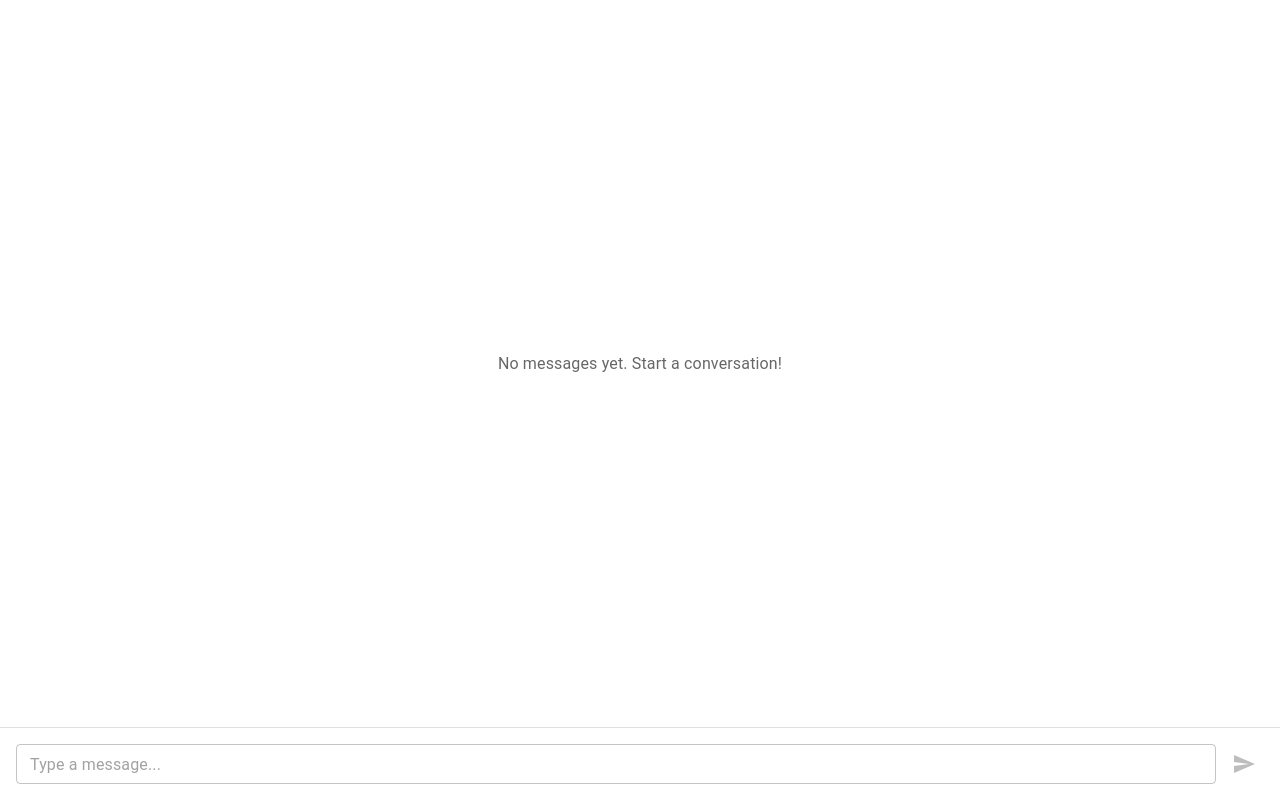
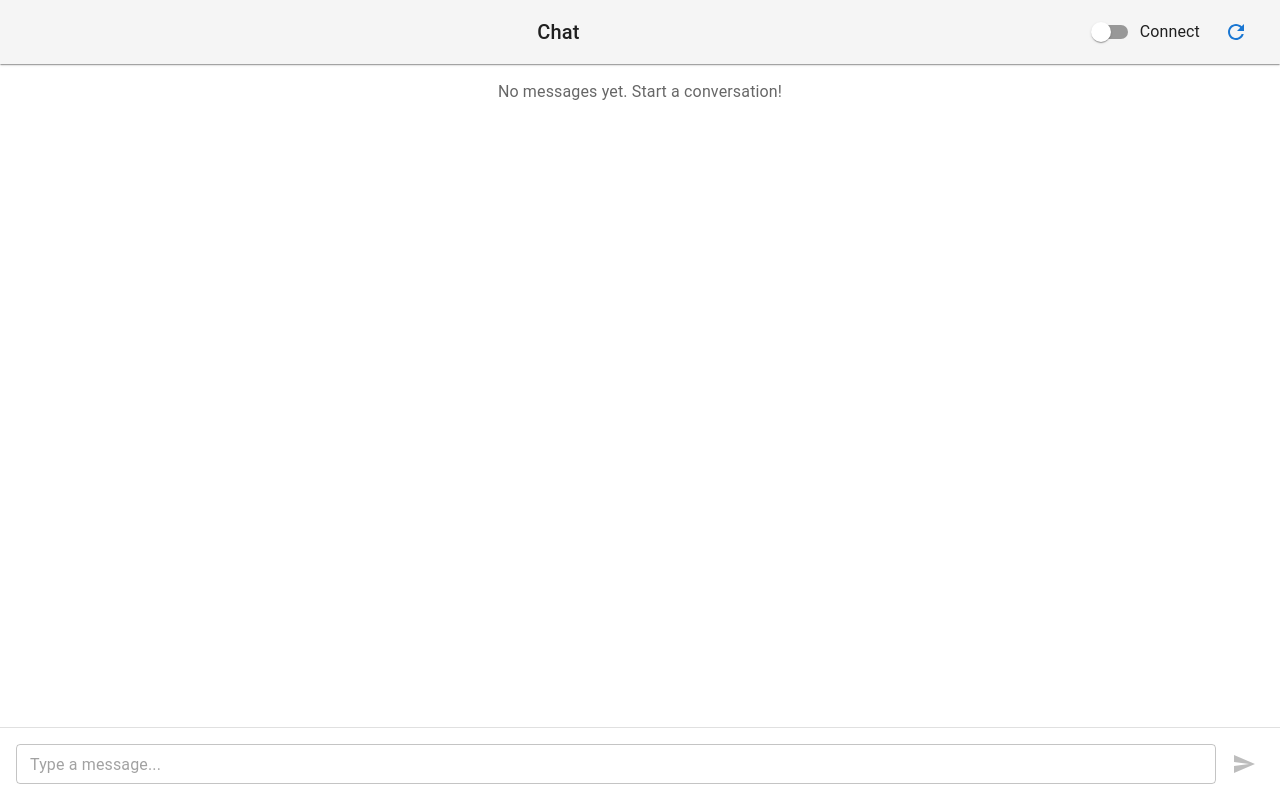
Before and after one commit to techadroit/WebAIAssistant, a React (Vite) app: page / in a window 1280 px wide. Built offline with nearby package versions, Linux system fonts and the light colour scheme.

Commit message:
added chat toolbar to the screen

```diff
--- a/src/feature/chat/ChatScreen.tsx
+++ b/src/feature/chat/ChatScreen.tsx
@@ -1,8 +1,8 @@
 import React, {useReducer} from 'react';
-import {Box} from '@mui/material';
+import {Box, useTheme} from '@mui/material';
 import ChatFooter from './footer/ChatFooter';
 import ChatBody from './chat_body/ChatBody';
-import {primary_bg_color} from '../design_system/themes/colors';
+import ChatToolbar from './toolbar/ChatToolbar';
 import chatReducer, {type ChatState} from './chatReducer';
 
 
@@ -11,6 +11,7 @@ const initialState: ChatState = {
 };
 
 const ChatScreen: React.FC = () => {
+    const theme = useTheme();
     const [state, dispatch] = useReducer(chatReducer, initialState);
 
     // Handle sending a new message
@@ -25,6 +26,32 @@ const ChatScreen: React.FC = () => {
         });
     };
 
+    // Handle connect/disconnect from toolbar
+    const handleConnect = (isConnected: boolean) => {
+        if (isConnected) {
+            dispatch({
+                type: 'ADD_MESSAGE',
+                payload: {
+                    text: 'Connected! How can I help you today?',
+                    sender: 'assistant'
+                }
+            });
+        } else {
+            dispatch({
+                type: 'ADD_MESSAGE',
+                payload: {
+                    text: 'Disconnected from the service.',
+                    sender: 'assistant'
+                }
+            });
+        }
+    };
+
+    // Handle reload from toolbar
+    const handleReload = () => {
+        dispatch({ type: 'CLEAR_MESSAGES' });
+    };
+
     return (
         <Box
             sx={{
@@ -32,7 +59,6 @@ const ChatScreen: React.FC = () => {
                 width: '100vw',
                 display: 'flex',
                 flexDirection: 'column',
-                justifyContent: 'flex-end',
                 padding: 0,
                 margin: 0,
                 boxSizing: 'border-box',
@@ -42,10 +68,20 @@ const ChatScreen: React.FC = () => {
                 left: 0,
                 right: 0,
                 bottom: 0,
-                bgcolor: primary_bg_color
+                bgcolor: theme.palette.background.paper
             }}
         >
-            <ChatBody messages={state.messages} />
+            {/* Fixed toolbar at the top */}
+            <Box sx={{ position: 'sticky', top: 0, zIndex: 1100 }}>
+                <ChatToolbar onConnect={handleConnect} onReload={handleReload} />
+            </Box>
+
+            {/* Chat body with flex-grow to take available space */}
+            <Box sx={{ flexGrow: 1, overflow: 'auto' }}>
+                <ChatBody messages={state.messages} />
+            </Box>
+
+            {/* Footer stays at the bottom */}
             <ChatFooter onSendMessage={handleSendMessage} />
         </Box>
     );
--- /dev/null
+++ b/src/feature/chat/chatReducer.ts
@@ -0,0 +1,47 @@
+import { v4 as uuidv4 } from 'uuid';
+
+export interface Message {
+  id: string;
+  text: string;
+  sender: 'user' | 'assistant';
+  timestamp: Date;
+}
+
+export type ChatState = {
+  messages: Message[];
+};
+
+export type ChatAction =
+  | { type: 'ADD_MESSAGE'; payload: { text: string; sender: 'user' | 'assistant' } }
+  | { type: 'CLEAR_MESSAGES' };
+
+const initialChatState: ChatState = {
+  messages: []
+};
+
+export const chatReducer = (state: ChatState = initialChatState, action: ChatAction): ChatState => {
+  switch (action.type) {
+    case 'ADD_MESSAGE':
+      return {
+        ...state,
+        messages: [
+          ...state.messages,
+          {
+            id: uuidv4(),
+            text: action.payload.text,
+            sender: action.payload.sender,
+            timestamp: new Date()
+          }
+        ]
+      };
+    case 'CLEAR_MESSAGES':
+      return {
+        ...state,
+        messages: []
+      };
+    default:
+      return state;
+  }
+};
+
+export default chatReducer;
```
